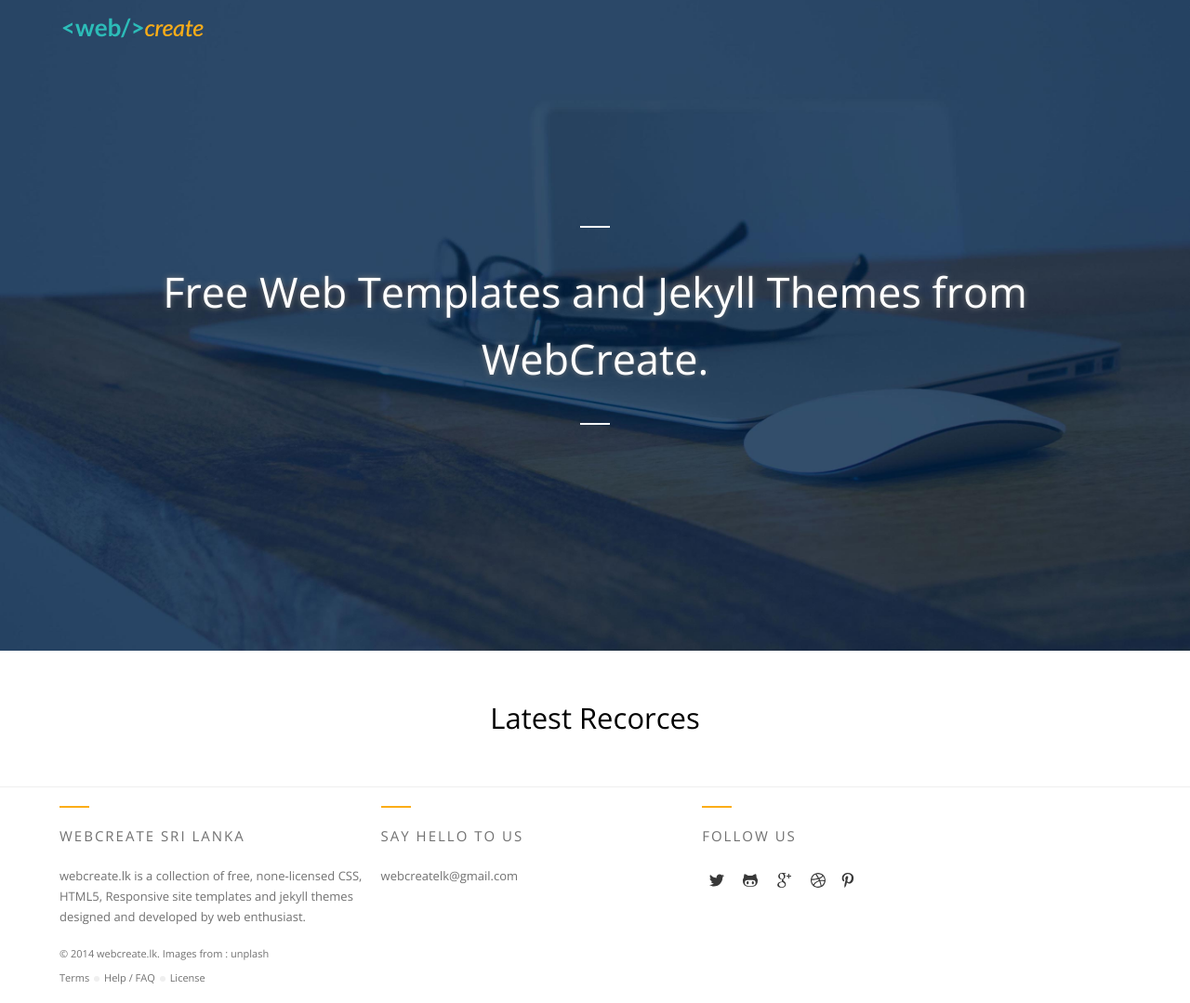
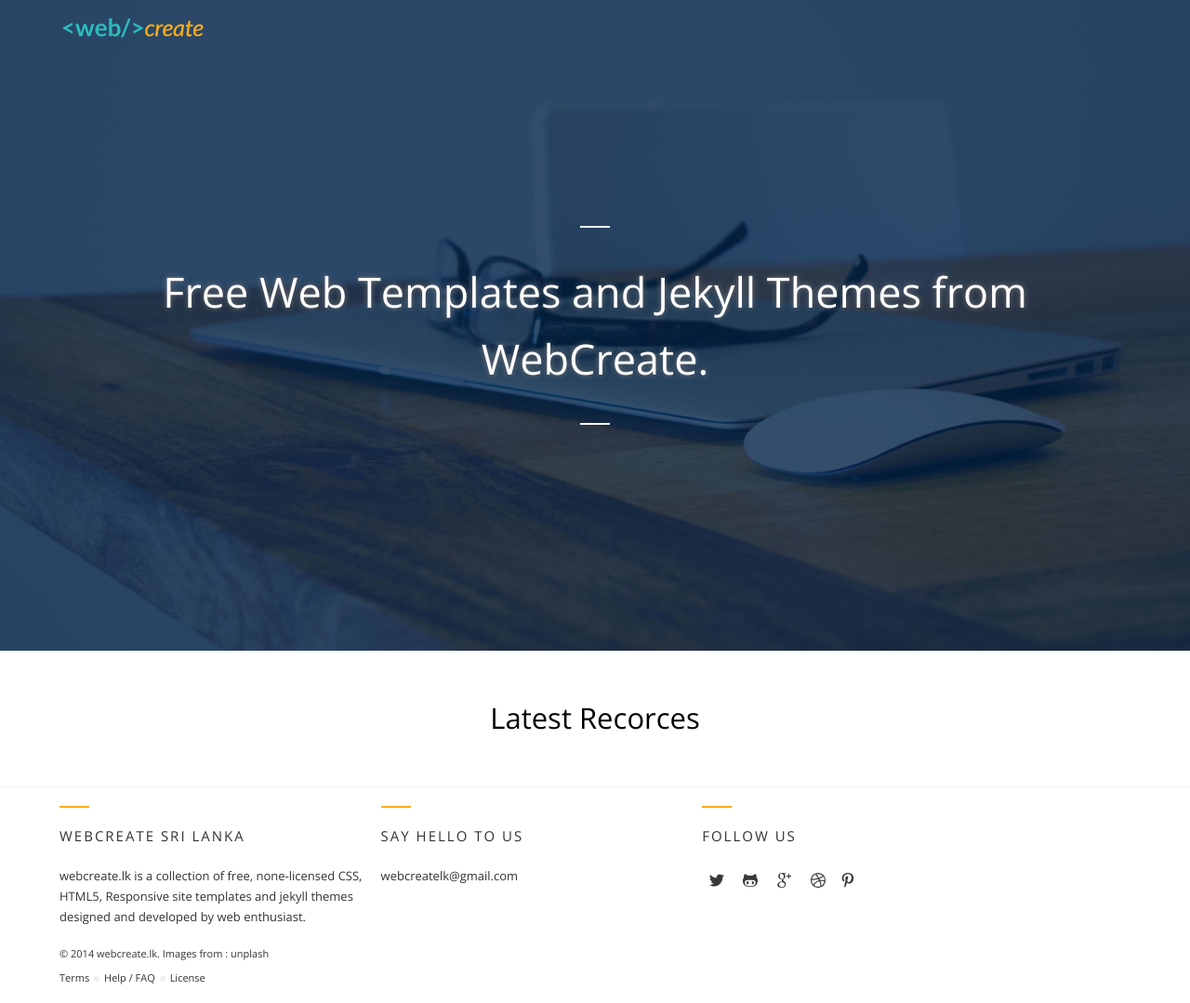
Before and after one commit to web-create/web-create.github.io, a Jekyll site: the page built from index.html, in a window 1280 px wide. Shown: the whole page at 93% size. Built offline with Jekyll 4.4.1, drawn with Linux system fonts in a browser that asks for light colours; nearby versions of some CDN libraries.

Commit message:
Change footer text color

```diff
--- a/assets/css/_sass/partials/_variables.scss
+++ b/assets/css/_sass/partials/_variables.scss
@@ -12,7 +12,7 @@ $color-5: #efefef;
 
 $footer-bg: #003366;
 $footer-bg: $color-white;
-$footer-fg: $color-3;
+$footer-fg: $color-4;
 
 // Fonts
 // $primary-font: 'Roboto', sans-serif;
```
